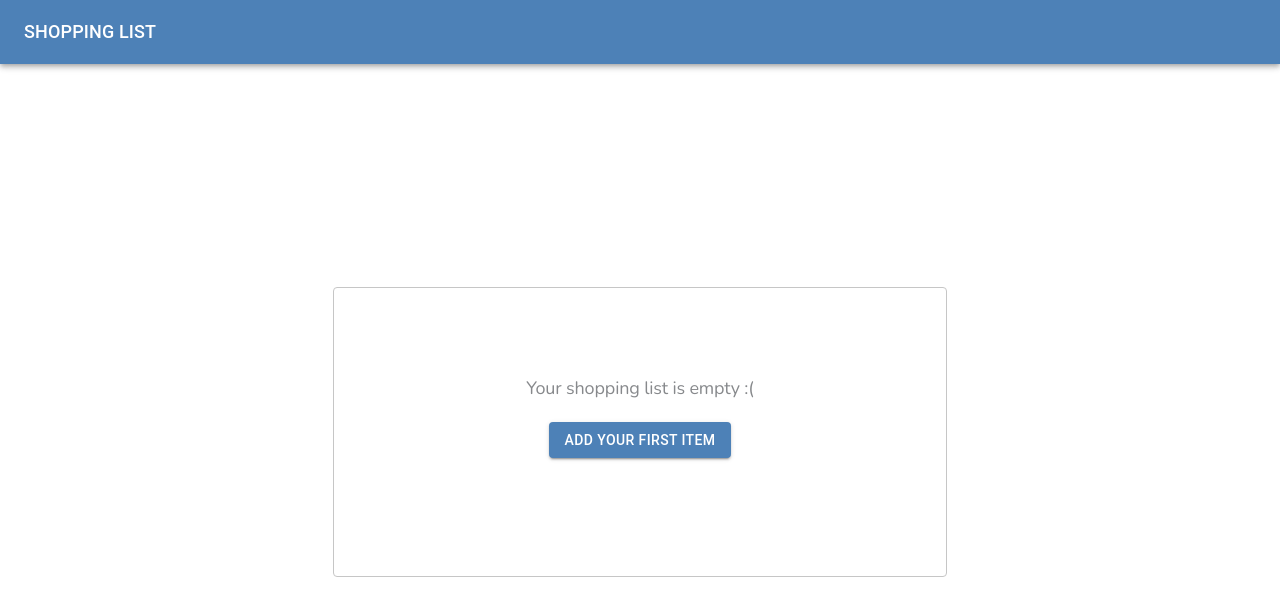
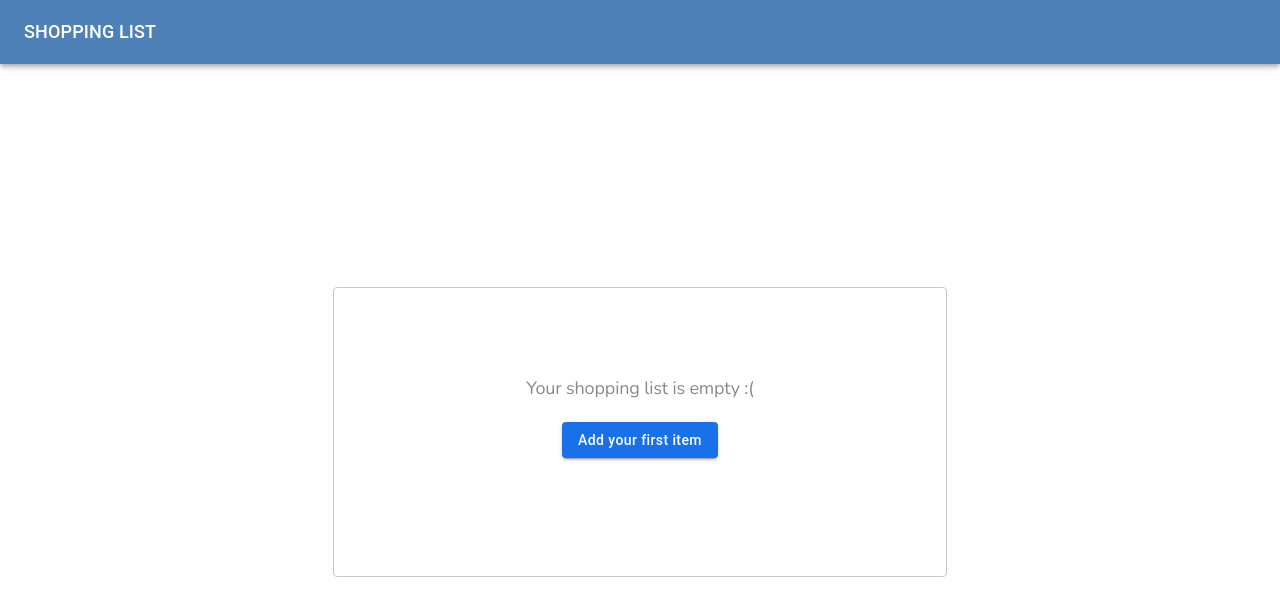
Before and after one commit to danieltkach/slingr-challenge, a React (Vite) app: page / in a window 1280 px wide. Shown: the top 616 px of the page. Built offline with nearby package versions, Linux system fonts and the light colour scheme.

Commit message:
button component

```diff
--- a/src/App.tsx
+++ b/src/App.tsx
@@ -6,7 +6,7 @@ import Toolbar from '@mui/material/Toolbar';
 import Typography from '@mui/material/Typography';
 import { createTheme, ThemeProvider } from '@mui/material/styles';
 import styled, { ThemeProvider as StyledThemeProvider } from 'styled-components';
-import { EmptyListPanel } from './EmptyListPanel';
+import { EmptyListPanel } from './components/EmptyListPanel';
 
 const theme = createTheme({
   palette: {
--- a/src/EmptyListPanel.tsx
+++ b/src/components/EmptyListPanel.tsx
@@ -1,8 +1,11 @@
 import React from 'react';
 import Box from '@mui/material/Box';
 import Typography from '@mui/material/Typography';
-import Button from '@mui/material/Button';
-import { Card } from './ui/Card';
+import { Card } from '../ui/Card';
+import { Button } from '../ui/Button';
+
+const title = "Your shopping list is empty :(";
+const buttonText = "Add your first item";
 
 export const EmptyListPanel: React.FC = () => {
   return (
@@ -16,12 +19,10 @@ export const EmptyListPanel: React.FC = () => {
     >
       <Card>
         <Typography variant="h2">
-          Your shopping list is empty :(
+          {title}
         </Typography>
         <Box sx={{ flexGrow: 1, display: 'flex', alignItems: 'center' }}>
-          <Button variant="contained" color="primary">
-            Add your first item
-          </Button>
+          <Button text={buttonText} />
         </Box>
       </Card>
     </Box>
--- /dev/null
+++ b/src/ui/Button.tsx
@@ -0,0 +1,25 @@
+import React from 'react';
+import styled from 'styled-components';
+import { Button as MUIButton } from '@mui/material';
+
+type Props = {
+  text: string;
+};
+
+export const Button: React.FC<Props> = ({ text }) => {
+  return (
+    <StyledButton variant="contained" sx={{ textTransform: 'none' }}>
+      {text}
+    </StyledButton>
+  );
+};
+
+const StyledButton = styled(MUIButton)`
+  min-width: 9.5rem;
+  height: 2.25rem;
+  padding: 8px 15px 8px 15px;
+  border-radius: 4px 0px 0px 0px;
+  opacity: 0px;
+  background: #1871E8 !important;
+  font-size: 0.875;
+`;
--- a/src/ui/Card.tsx
+++ b/src/ui/Card.tsx
@@ -9,7 +9,7 @@ type Props = {
 
 export const Card: React.FC<Props> = ({ children }) => {
   return (
-    <StyledCard>
+    <StyledCard sx={{ boxShadow: 'none' }}>
       <CardContent sx={{ display: 'flex', flexDirection: 'column', alignItems: 'center', height: '100%' }}>
         {children}
       </CardContent>
@@ -21,7 +21,6 @@ const StyledCard = styled(MUICard)`
   width: 38.375rem;
   height: 18.125rem;
   padding: 4.5rem;
-  box-shadow: none !important;
   border: 1px solid #C6C6C6;
   border-radius: 5px;
 `;
```
